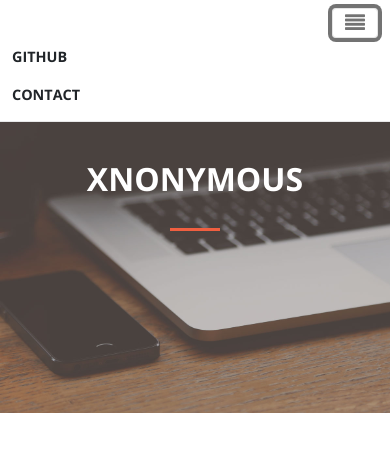
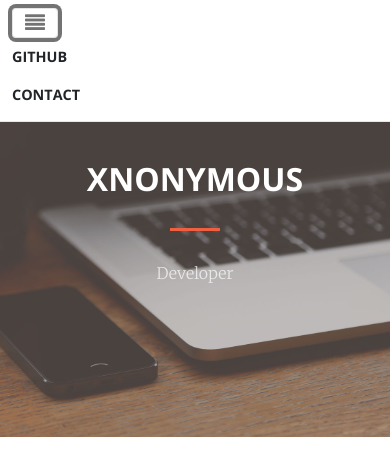
Before and after one commit to XNonymous-N2/Website, a plain HTML site: page index.html in a window 390 px wide. Both pictures are taken after a click on the button "Toggle navigation". Drawn offline with nearby package versions, Linux system fonts and the light colour scheme; some packages are replaced by stand-ins of ours; a script that the page names is missing.

Commit message:
Update index.html

```diff
--- a/index.html
+++ b/index.html
@@ -4,7 +4,7 @@
 <head>
     <meta charset="utf-8">
     <meta name="viewport" content="width=device-width, initial-scale=1.0, shrink-to-fit=no">
-    <title>Home - Brand</title>
+    <title>Home - Website</title>
     <link rel="stylesheet" href="assets/bootstrap/css/bootstrap.min.css">
     <link rel="stylesheet" href="https://fonts.googleapis.com/css?family=Open+Sans:300italic,400italic,600italic,700italic,800italic,400,300,600,700,800&amp;display=swap">
     <link rel="stylesheet" href="https://fonts.googleapis.com/css?family=Merriweather:400,300,300italic,400italic,700,700italic,900,900italic&amp;display=swap">
@@ -14,10 +14,11 @@
 
 <body id="page-top" data-bs-spy="scroll" data-bs-target="#mainNav" data-bs-offset="57">
     <nav class="navbar navbar-light navbar-expand-lg fixed-top" id="mainNav">
-        <div class="container"><a class="navbar-brand" href="#page-top"></a><button data-bs-toggle="collapse" data-bs-target="#navbarResponsive" class="navbar-toggler navbar-toggler-right" type="button" aria-controls="navbarResponsive" aria-expanded="false" aria-label="Toggle navigation"><i class="fa fa-align-justify"></i></button>
+        <div class="container"><button data-bs-toggle="collapse" data-bs-target="#navbarResponsive" class="navbar-toggler navbar-toggler-right" type="button" aria-controls="navbarResponsive" aria-expanded="false" aria-label="Toggle navigation"><i class="fa fa-align-justify"></i></button>
             <div class="collapse navbar-collapse" id="navbarResponsive">
                 <ul class="navbar-nav ms-auto">
-                    <li class="nav-item"><a class="nav-link" href="#about">Github</a></li>
+                    <li class="nav-item"></li>
+                    <li class="nav-item"><a class="nav-link" href="https://github.com/XNonymous-N2/">GITHUB</a></li>
                     <li class="nav-item"><a class="nav-link" href="#contact">Contact</a></li>
                 </ul>
             </div>
@@ -32,9 +33,10 @@
                 </div>
             </div>
             <div class="col-lg-8 mx-auto">
-                <p class="text-faded mb-5"></p>
+                <p class="text-faded mb-5">Developer</p>
             </div>
         </div>
+        <ul class="nav nav-tabs"></ul>
     </header>
     <script src="assets/bootstrap/js/bootstrap.min.js"></script>
     <script src="https://cdnjs.cloudflare.com/ajax/libs/baguettebox.js/1.11.1/baguetteBox.min.js"></script>
```
